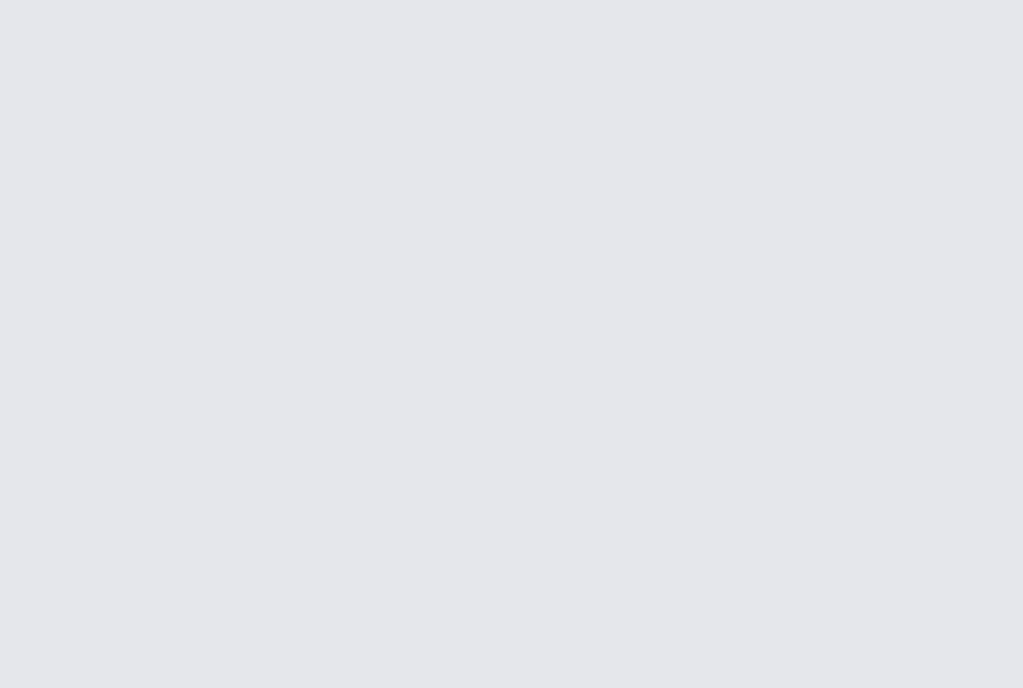
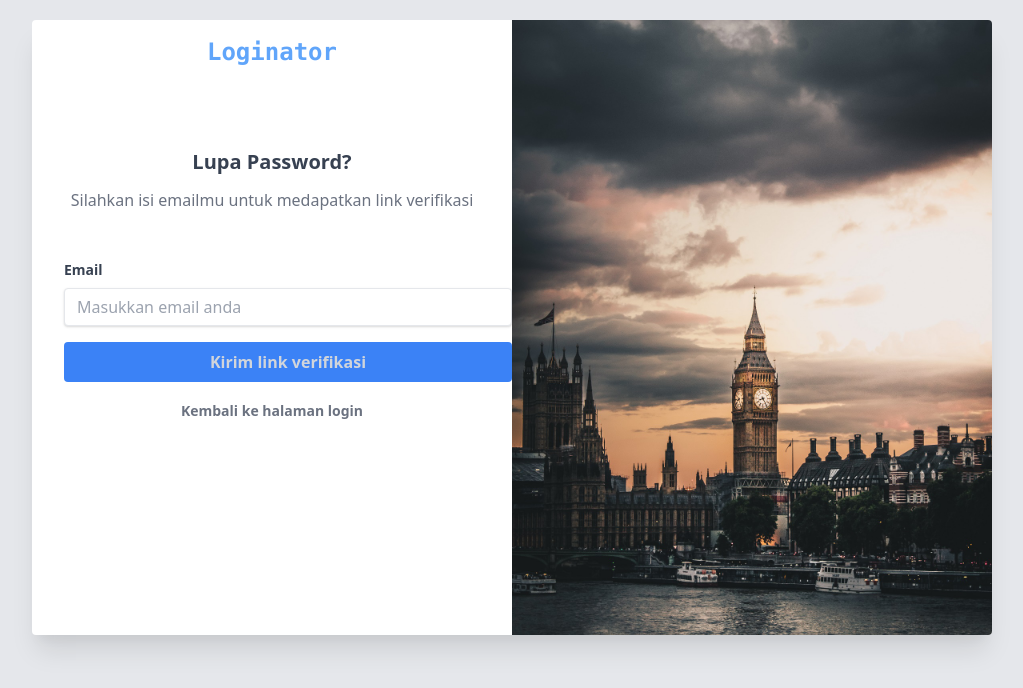
Before and after one commit to andrealfian420/loginator-frontend, a React (Create React App) app: page /forgotpassword in a window 1280 px wide. Shown: the top 688 px of the page, without its empty margins (128-1151 px from the left). Built offline with nearby package versions, Linux system fonts and the light colour scheme.

Commit message:
Finish creating forgot password page and it's components

```diff
--- a/src/App.js
+++ b/src/App.js
@@ -3,13 +3,15 @@ import { BrowserRouter as Router, Route } from 'react-router-dom';
 // Pages
 import Login from './pages/Login';
 import Register from './pages/Register';
+import ForgotPassword from './pages/ForgotPassword';
 
 function App() {
   return (
     <Router>
-      <div className="w-full md:w-3/4 mt-5 rounded overflow-hidden shadow-xl bg-white grid grid-cols-6">
+      <div className="w-full md:w-3/4 h-auto xl:min-h-default mt-5 rounded overflow-hidden shadow-xl bg-white grid grid-cols-6">
         <Route exact path="/" component={Login} />
         <Route path="/register" component={Register} />
+        <Route path="/forgotpassword" component={ForgotPassword} />
       </div>
     </Router>
   );
--- /dev/null
+++ b/src/components/ForgotPwForm.js
@@ -0,0 +1,31 @@
+const ForgotPwForm = () => {
+  return (
+    <div className="flex justify-center items-center xl:block">
+      <form className="md:mx-4 w-full max-w-md mt-16 xl:mt-12 mb-4">
+        <div className="mb-4">
+          <label
+            for="email"
+            className="block text-gray-700 text-sm font-bold mb-2"
+          >
+            Email
+          </label>
+          <input
+            type="email"
+            className="shadow appearance-none border rounded w-full py-2 px-3 text-gray-700 leading-tight focus:outline-none focus:shadow-outline"
+            placeholder="Masukkan email anda"
+            id="email"
+          />
+        </div>
+
+        <button
+          type="submit"
+          className="w-full p-2 bg-blue-500 hover:bg-blue-400 font-semibold text-gray-300 rounded"
+        >
+          Kirim link verifikasi
+        </button>
+      </form>
+    </div>
+  );
+};
+
+export default ForgotPwForm;
--- /dev/null
+++ b/src/components/ForgotPwLeftSection.js
@@ -0,0 +1,25 @@
+import { Link } from 'react-router-dom';
+import LoginatorSign from './LoginatorSign';
+import WelcomeSign from './WelcomeSign';
+import ForgotPwForm from './ForgotPwForm';
+
+const ForgotPwLeftSection = () => {
+  return (
+    <div className="col-span-6 xl:col-span-3 p-4">
+      <LoginatorSign />
+      <WelcomeSign currentPage="forgotpassword" />
+      <ForgotPwForm />
+
+      <div class="text-center">
+        <Link
+          to="/"
+          class="text-sm text-gray-500 hover:text-gray-700 font-semibold cursor-pointer"
+        >
+          Kembali ke halaman login
+        </Link>
+      </div>
+    </div>
+  );
+};
+
+export default ForgotPwLeftSection;
--- a/src/components/WelcomeSign.js
+++ b/src/components/WelcomeSign.js
@@ -21,6 +21,17 @@ const WelcomeSign = ({ currentPage }) => {
         </span>
       </div>
     );
+  } else if (currentPage === 'forgotpassword') {
+    return (
+      <div className="text-center mt-8 xl:mt-20">
+        <h1 className="mb-3 text-xl text-gray-700 font-semibold">
+          Lupa Password?
+        </h1>
+        <span className="text-gray-500">
+          Silahkan isi emailmu untuk medapatkan link verifikasi
+        </span>
+      </div>
+    );
   }
 };
 
--- /dev/null
+++ b/src/pages/ForgotPassword.js
@@ -0,0 +1,18 @@
+import { useEffect } from 'react';
+import ForgotPwLeftSection from '../components/ForgotPwLeftSection';
+import ImageRightSection from '../components/ImageRightSection';
+
+const ForgotPassword = () => {
+  useEffect(() => {
+    document.title = 'Forgot Password';
+  });
+
+  return (
+    <>
+      <ForgotPwLeftSection />
+      <ImageRightSection />
+    </>
+  );
+};
+
+export default ForgotPassword;
```
